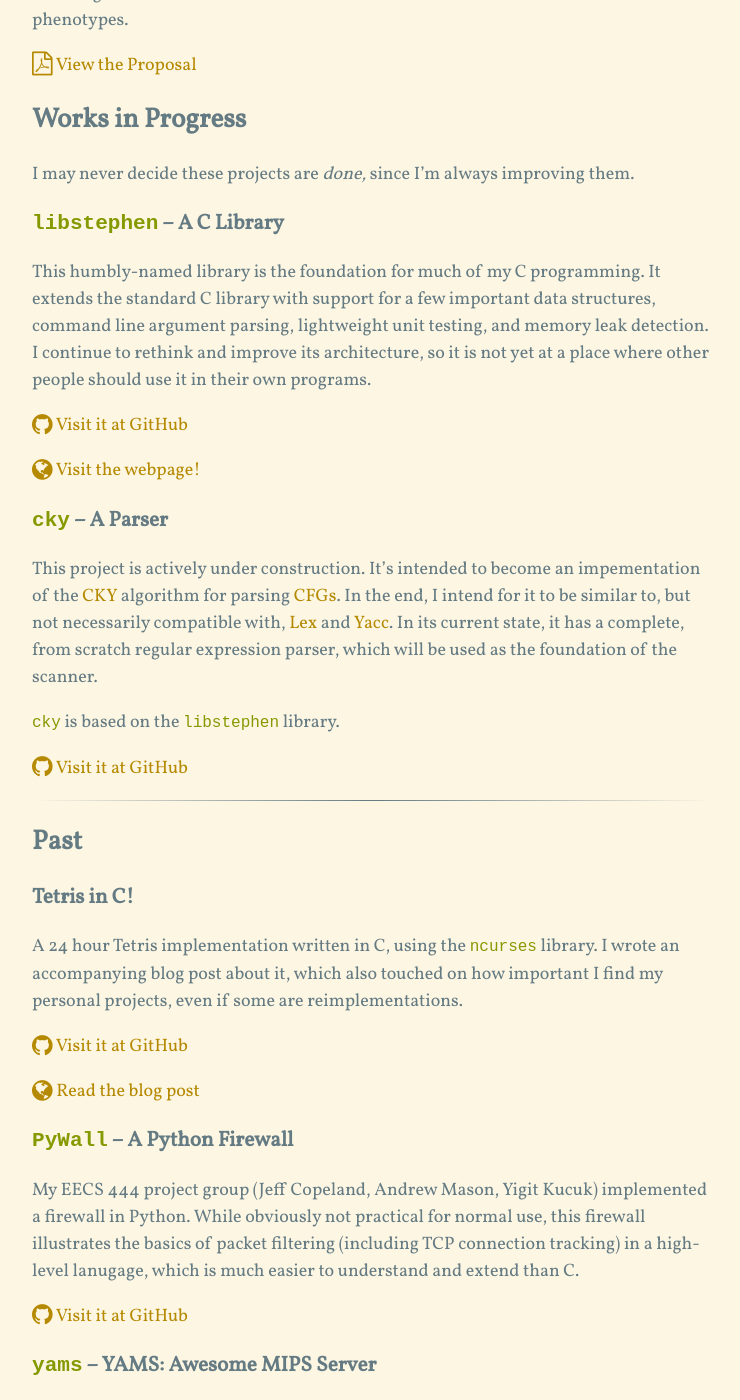
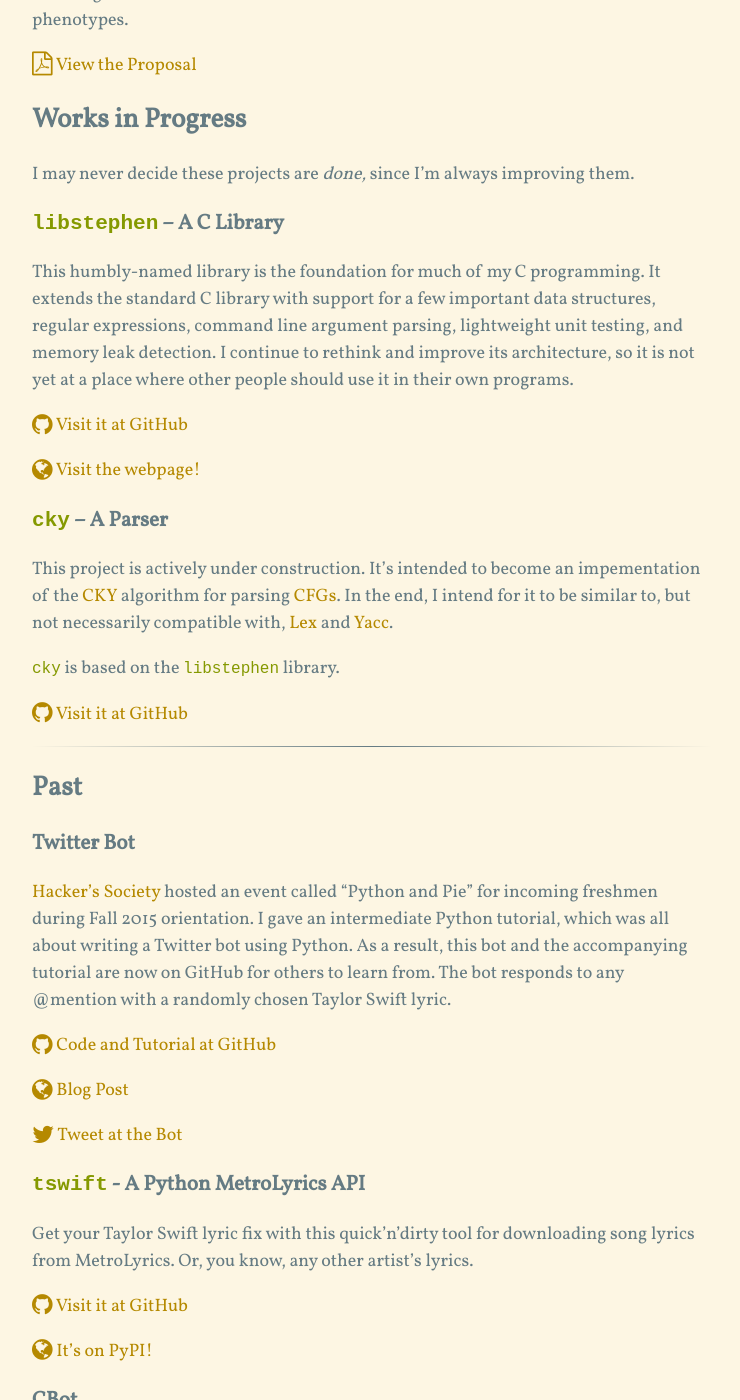
Before and after one commit to brenns10/brennan.io, a Jekyll site: the page built from projects.md, in a window 1280 px wide and 1400 px high, scrolled down 373 px. Shown: the whole window, without its empty margins (268-1008 px from the left). Built offline with Jekyll 4.4.1, drawn with Linux system fonts in a browser that asks for light colours; nearby versions of some CDN libraries; Markdown is read by kramdown in place of the engine named in the settings; comment, search, counter and statistics services are not loaded; some of the changed text lies outside the part shown.

Commit message:
Updated projects!

```diff
--- a/projects.md
+++ b/projects.md
@@ -5,6 +5,7 @@
 bb: <span class="fa fa-bitbucket fa-lg"></span>
 web: <span class="fa fa-globe fa-lg"></span>
 pdf: <span class="fa fa-file-pdf-o fa-lg"></span>
+tw: <span class="fa fa-twitter fa-lg"></span>
 ---
 # Projects
 
@@ -27,9 +28,10 @@
 
 This humbly-named library is the foundation for much of my C programming.  It
 extends the standard C library with support for a few important data structures,
-command line argument parsing, lightweight unit testing, and memory leak
-detection.  I continue to rethink and improve its architecture, so it is not yet
-at a place where other people should use it in their own programs.
+regular expressions, command line argument parsing, lightweight unit testing,
+and memory leak detection.  I continue to rethink and improve its architecture,
+so it is not yet at a place where other people should use it in their own
+programs.
 
 [{{page.gh}} Visit it at GitHub](https://github.com/brenns10/libstephen)
 
@@ -42,9 +44,7 @@
 for parsing [CFGs](//en.wikipedia.org/wiki/Context-free_grammar).  In the end, I
 intend for it to be similar to, but not necessarily compatible with,
 [Lex](http://en.wikipedia.org/wiki/Lex_(software)) and
-[Yacc](http://en.wikipedia.org/wiki/Yacc).  In its current state, it has a
-complete, from scratch regular expression parser, which will be used as the
-foundation of the scanner.
+[Yacc](http://en.wikipedia.org/wiki/Yacc).
 
 `cky` is based on the `libstephen` library.
 
@@ -53,6 +53,40 @@
 - - -
 
 ## Past
+
+### Twitter Bot
+
+[Hacker's Society](http://hacsoc.org) hosted an event called "Python and Pie"
+for incoming freshmen during Fall 2015 orientation.  I gave an intermediate
+Python tutorial, which was all about writing a Twitter bot using Python.  As a
+result, this bot and the accompanying tutorial are now on GitHub for others to
+learn from.  The bot responds to any @mention with a randomly chosen Taylor
+Swift lyric.
+
+[{{page.gh}} Code and Tutorial at GitHub](https://github.com/brenns10/pypie15int)
+
+[{{page.web}} Blog Post]({% post_url 2015-08-22-python-and-py %})
+
+[{{page.tw}} Tweet at the Bot](https://twitter.com/pypie15bot)
+
+### `tswift` - A Python MetroLyrics API
+
+Get your Taylor Swift lyric fix with this quick'n'dirty tool for downloading
+song lyrics from MetroLyrics.  Or, you know, any other artist's lyrics.
+
+[{{page.gh}} Visit it at GitHub](https://github.com/brenns10/tswift)
+
+[{{page.web}} It's on PyPI!](https://pypi.python.org/pypi/tswift)
+
+### CBot
+
+A fun little challenge - write a functioning IRC bot in C!  This little guy was
+a great excuse to use Libstephen's regular expressions in the real world, as
+well as learn all about dynamic loading of modules and the IRC protocol.  CBot
+currently has the basic functions necessary for a chatbot, and I'm sure I'll
+return every now and then to expand on his available plugins.
+
+[{{page.gh}} Visit it at GitHub](https://github.com/brenns10/cbot)
 
 ### Tetris in C!
 
```
